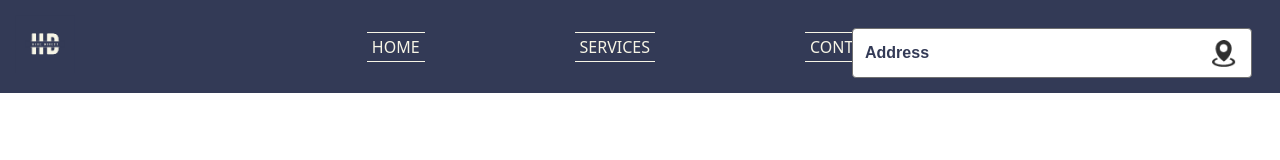
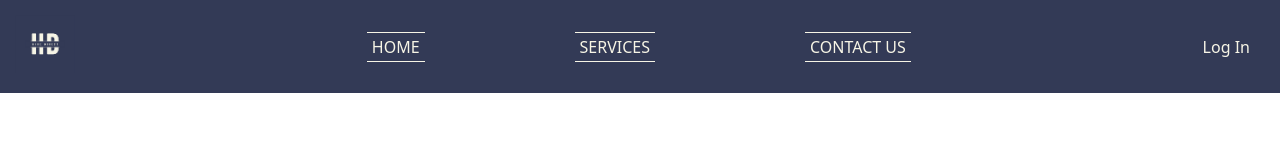
Before and after one commit to merinthomas655/HireDirect, a React (Create React App) app in the folder client/: page /booking in a window 1280 px wide. Shown: the top 160 px of the page. Built offline with nearby package versions, Linux system fonts and the light colour scheme.

Commit message:
fix: booking page search bar issues fix

```diff
--- a/client/src/pages/Booking.jsx
+++ b/client/src/pages/Booking.jsx
@@ -163,11 +163,11 @@ function Booking() {
               </MapContainer>
             </div>
 
-            <div className="address-box">
+            {/* <div className="address-box">
               <div className="booking-form-field address-input">
                 <input type="text" placeholder="Address" />
               </div>
-            </div>
+            </div> */}
 
             <div className="selected-service-box-desktop">
               <h3 className="selected-service-title">Selected Service:</h3>
```
